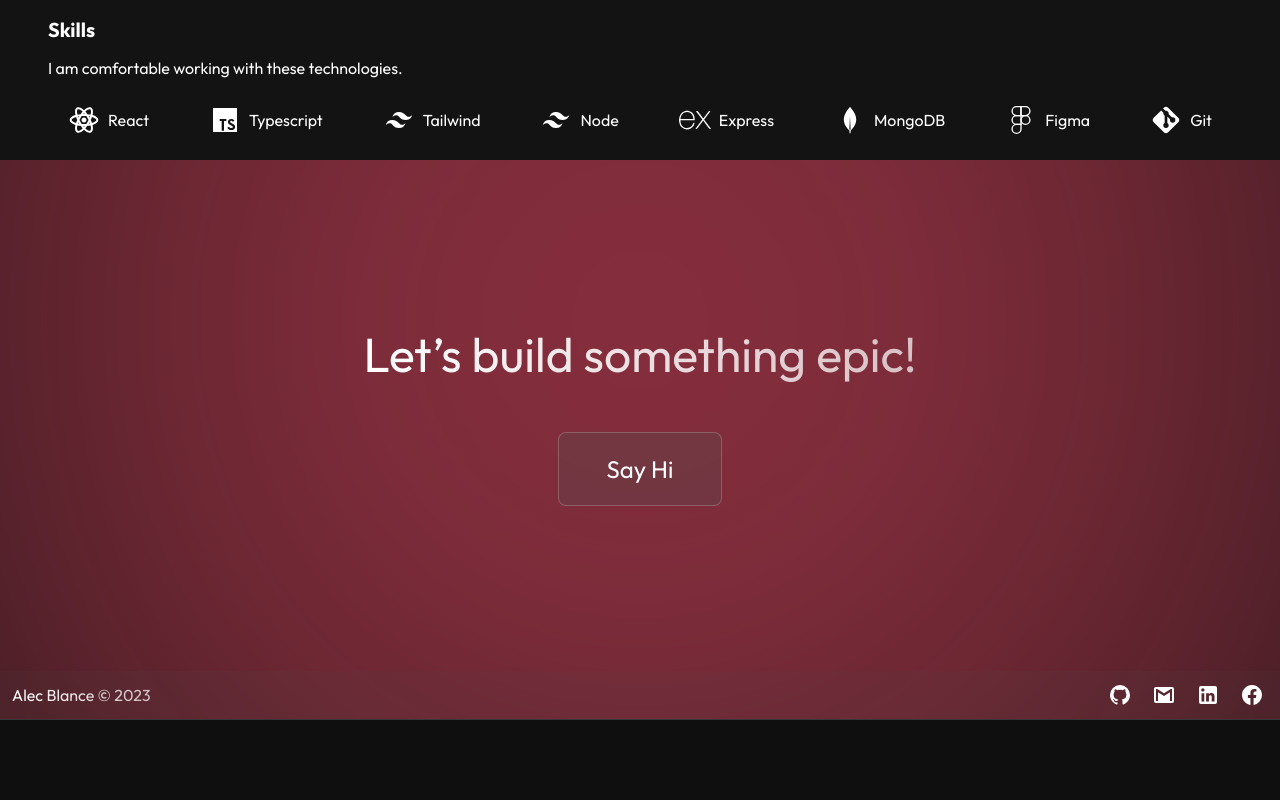
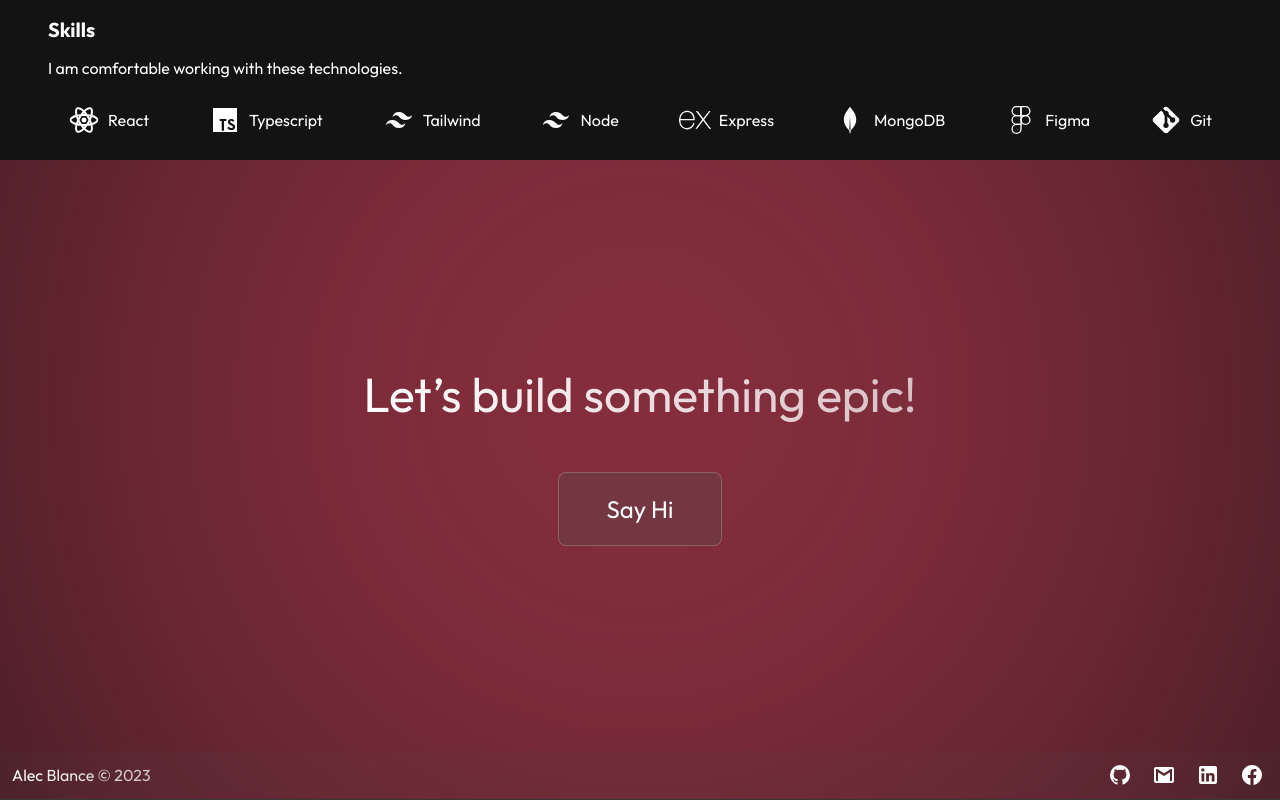
Before and after one commit to AlecBlance/portfolio, a Next.js app: page / in a window 1280 px wide. Shown: the part 3946-4746 px from the top of the page. Before the commit the page ends 4666 px from the top, so only its background shows below. Built offline with nearby package versions, Linux system fonts and the light colour scheme.

Commit message:
style: adjust height of CTA

```diff
--- a/app/page.tsx
+++ b/app/page.tsx
@@ -3,10 +3,6 @@ import Tab from "@/components/Tab/Tab";
 import Projects from "@/components/Tab/Projects";
 import {
   ReactIcon,
-  GithubIcon,
-  GmailIcon,
-  LinkedinIcon,
-  FacebookIcon,
   TypescriptIcon,
   TailwindIcon,
   NodeIcon,
@@ -94,7 +90,7 @@ const Home = () => {
           </div>
         </div>
       </div>
-      <div className="h-[70vh] flex flex-col relative overflow-hidden">
+      <div className="min-h-[70vh] h-[50vw] flex flex-col relative overflow-hidden">
         <div className="flex-grow mx-12 flex flex-col items-center justify-center">
           <h1 className="gradient text-5xl text-center leading-tight	">
             Let’s build something epic!
```
